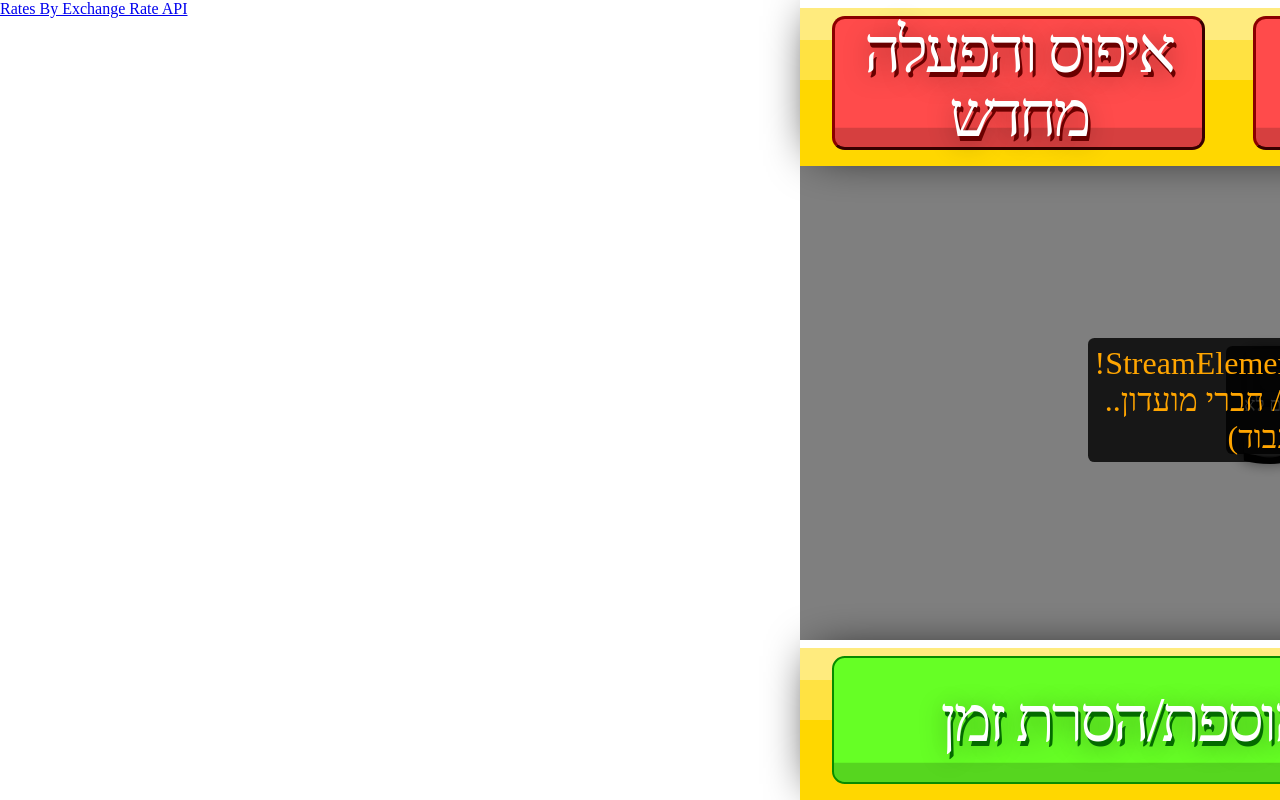
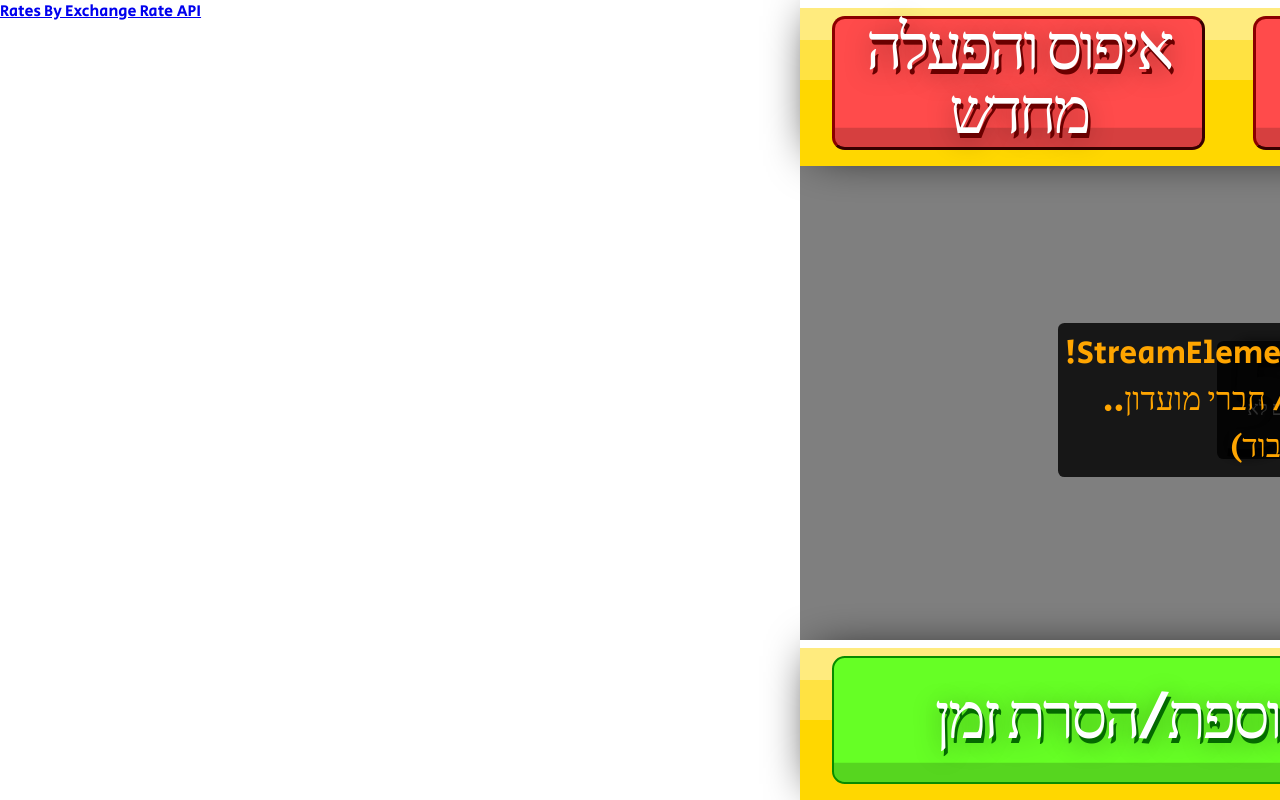
Before and after one commit to OlympicAngel/Youtube-Subathon-Widget, a plain HTML site: page view/index.html in a window 1280 px wide. Drawn offline with nearby package versions, Linux system fonts and the light colour scheme.

Commit message:
added font import

```diff
--- a/view/style.css
+++ b/view/style.css
@@ -1,4 +1,5 @@
 @charset "UTF-8";
+@import url('https://fonts.googleapis.com/css2?family=Secular+One&display=swap');
 
 body {
     overflow: hidden;
```
